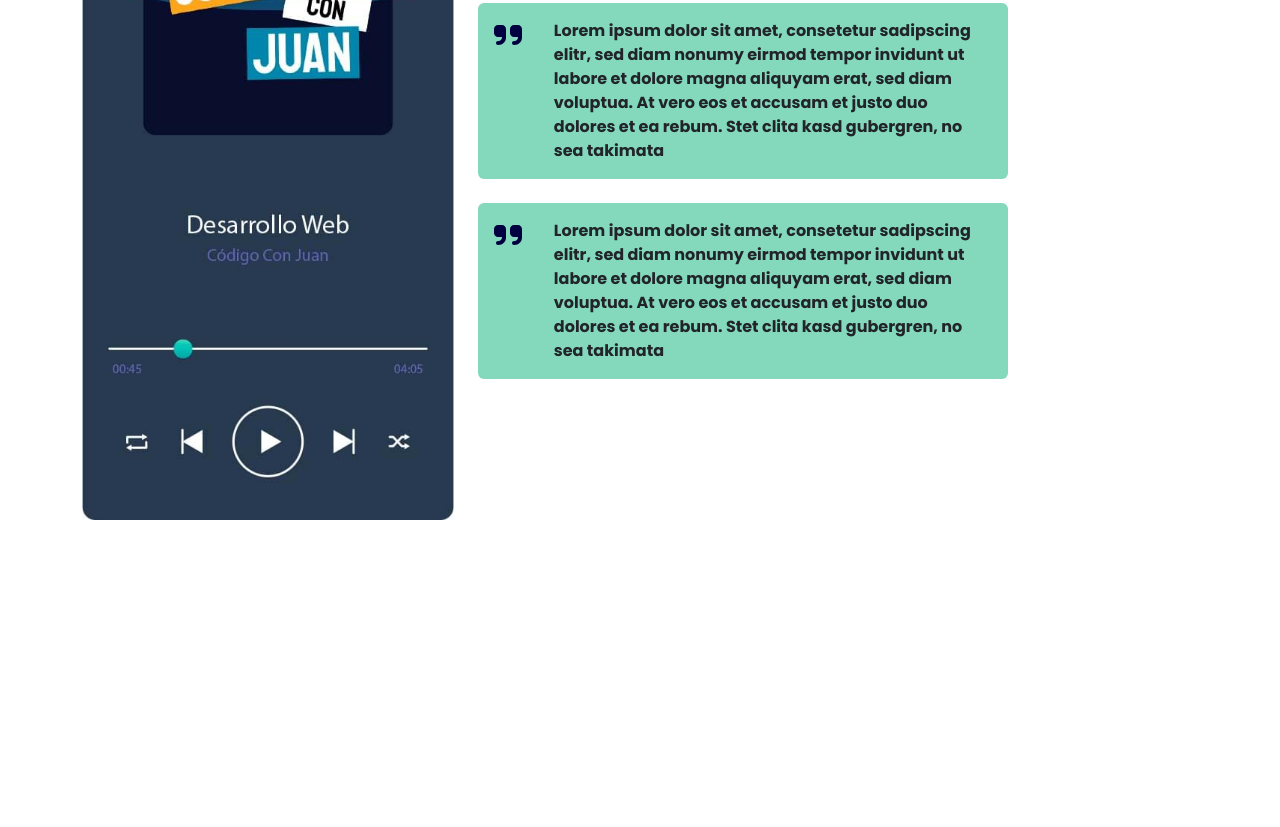
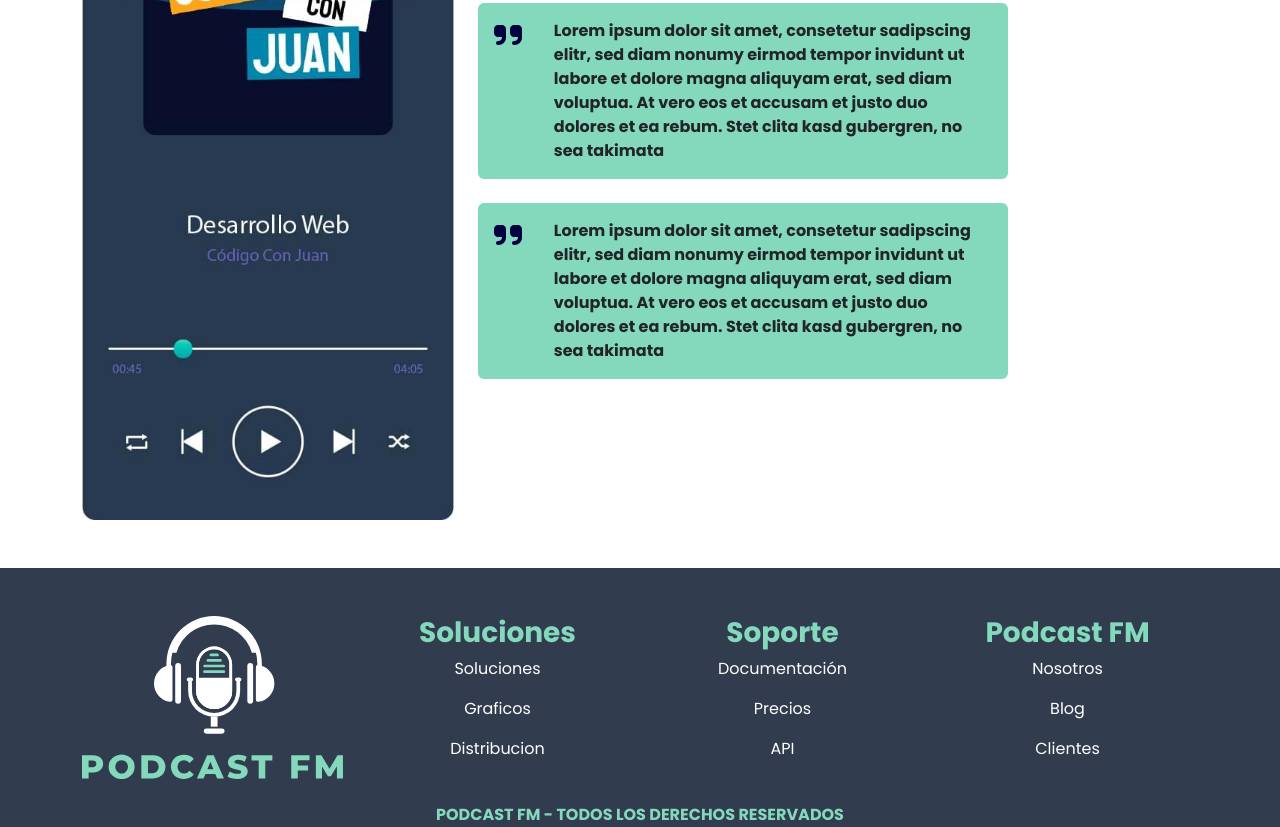
Before and after one commit to AlanAltamiranoH1504/PodcastFM_BootStrap_SASS, a website: page index.html in a window 1280 px wide. Shown: the part 3759-4586 px from the top of the page. Before the commit the page ends 4327 px from the top, so only its background shows below. Drawn offline with Linux system fonts and the light colour scheme.

Commit message:
feat: add footer section

```diff
--- a/index.html
+++ b/index.html
@@ -121,6 +121,7 @@
     </div>
 </div>
 
+<!--Seccion de testimoniales-->
 <div class="container-xl py-5">
     <div class="row">
         <div class="col-md-10">
@@ -133,33 +134,42 @@
                     <div class="bg-primary rounded d-flex">
                         <div class="px-3 py-3">
                             <svg xmlns="http://www.w3.org/2000/svg" height="32" width="28" viewBox="0 0 448 512">
-                                <path fill="#000040" d="M448 296c0 66.3-53.7 120-120 120l-8 0c-17.7 0-32-14.3-32-32s14.3-32 32-32l8 0c30.9 0 56-25.1 56-56l0-8-64 0c-35.3 0-64-28.7-64-64l0-64c0-35.3 28.7-64 64-64l64 0c35.3 0 64 28.7 64 64l0 32 0 32 0 72zm-256 0c0 66.3-53.7 120-120 120l-8 0c-17.7 0-32-14.3-32-32s14.3-32 32-32l8 0c30.9 0 56-25.1 56-56l0-8-64 0c-35.3 0-64-28.7-64-64l0-64c0-35.3 28.7-64 64-64l64 0c35.3 0 64 28.7 64 64l0 32 0 32 0 72z"/>
+                                <path fill="#000040"
+                                      d="M448 296c0 66.3-53.7 120-120 120l-8 0c-17.7 0-32-14.3-32-32s14.3-32 32-32l8 0c30.9 0 56-25.1 56-56l0-8-64 0c-35.3 0-64-28.7-64-64l0-64c0-35.3 28.7-64 64-64l64 0c35.3 0 64 28.7 64 64l0 32 0 32 0 72zm-256 0c0 66.3-53.7 120-120 120l-8 0c-17.7 0-32-14.3-32-32s14.3-32 32-32l8 0c30.9 0 56-25.1 56-56l0-8-64 0c-35.3 0-64-28.7-64-64l0-64c0-35.3 28.7-64 64-64l64 0c35.3 0 64 28.7 64 64l0 32 0 32 0 72z"/>
                             </svg>
                         </div>
                         <div class="py-3 px-3 fw-bold">
-                            Lorem ipsum dolor sit amet, consetetur sadipscing elitr, sed diam nonumy eirmod tempor invidunt ut labore et dolore magna aliquyam erat, sed diam voluptua. At vero eos et accusam et justo duo dolores et ea rebum. Stet clita kasd gubergren, no sea takimata
+                            Lorem ipsum dolor sit amet, consetetur sadipscing elitr, sed diam nonumy eirmod tempor
+                            invidunt ut labore et dolore magna aliquyam erat, sed diam voluptua. At vero eos et accusam
+                            et justo duo dolores et ea rebum. Stet clita kasd gubergren, no sea takimata
                         </div>
                     </div>
                     <div>
                         <div class="bg-primary rounded d-flex mt-4">
                             <div class="px-3 py-3">
                                 <svg xmlns="http://www.w3.org/2000/svg" height="32" width="28" viewBox="0 0 448 512">
-                                    <path fill="#000040" d="M448 296c0 66.3-53.7 120-120 120l-8 0c-17.7 0-32-14.3-32-32s14.3-32 32-32l8 0c30.9 0 56-25.1 56-56l0-8-64 0c-35.3 0-64-28.7-64-64l0-64c0-35.3 28.7-64 64-64l64 0c35.3 0 64 28.7 64 64l0 32 0 32 0 72zm-256 0c0 66.3-53.7 120-120 120l-8 0c-17.7 0-32-14.3-32-32s14.3-32 32-32l8 0c30.9 0 56-25.1 56-56l0-8-64 0c-35.3 0-64-28.7-64-64l0-64c0-35.3 28.7-64 64-64l64 0c35.3 0 64 28.7 64 64l0 32 0 32 0 72z"/>
+                                    <path fill="#000040"
+                                          d="M448 296c0 66.3-53.7 120-120 120l-8 0c-17.7 0-32-14.3-32-32s14.3-32 32-32l8 0c30.9 0 56-25.1 56-56l0-8-64 0c-35.3 0-64-28.7-64-64l0-64c0-35.3 28.7-64 64-64l64 0c35.3 0 64 28.7 64 64l0 32 0 32 0 72zm-256 0c0 66.3-53.7 120-120 120l-8 0c-17.7 0-32-14.3-32-32s14.3-32 32-32l8 0c30.9 0 56-25.1 56-56l0-8-64 0c-35.3 0-64-28.7-64-64l0-64c0-35.3 28.7-64 64-64l64 0c35.3 0 64 28.7 64 64l0 32 0 32 0 72z"/>
                                 </svg>
                             </div>
                             <div class="py-3 px-3 fw-bold">
-                                Lorem ipsum dolor sit amet, consetetur sadipscing elitr, sed diam nonumy eirmod tempor invidunt ut labore et dolore magna aliquyam erat, sed diam voluptua. At vero eos et accusam et justo duo dolores et ea rebum. Stet clita kasd gubergren, no sea takimata
+                                Lorem ipsum dolor sit amet, consetetur sadipscing elitr, sed diam nonumy eirmod tempor
+                                invidunt ut labore et dolore magna aliquyam erat, sed diam voluptua. At vero eos et
+                                accusam et justo duo dolores et ea rebum. Stet clita kasd gubergren, no sea takimata
                             </div>
                         </div>
                     </div>
                     <div class="bg-primary rounded d-flex mt-4">
                         <div class="px-3 py-3">
                             <svg xmlns="http://www.w3.org/2000/svg" height="32" width="28" viewBox="0 0 448 512">
-                                <path fill="#000040" d="M448 296c0 66.3-53.7 120-120 120l-8 0c-17.7 0-32-14.3-32-32s14.3-32 32-32l8 0c30.9 0 56-25.1 56-56l0-8-64 0c-35.3 0-64-28.7-64-64l0-64c0-35.3 28.7-64 64-64l64 0c35.3 0 64 28.7 64 64l0 32 0 32 0 72zm-256 0c0 66.3-53.7 120-120 120l-8 0c-17.7 0-32-14.3-32-32s14.3-32 32-32l8 0c30.9 0 56-25.1 56-56l0-8-64 0c-35.3 0-64-28.7-64-64l0-64c0-35.3 28.7-64 64-64l64 0c35.3 0 64 28.7 64 64l0 32 0 32 0 72z"/>
+                                <path fill="#000040"
+                                      d="M448 296c0 66.3-53.7 120-120 120l-8 0c-17.7 0-32-14.3-32-32s14.3-32 32-32l8 0c30.9 0 56-25.1 56-56l0-8-64 0c-35.3 0-64-28.7-64-64l0-64c0-35.3 28.7-64 64-64l64 0c35.3 0 64 28.7 64 64l0 32 0 32 0 72zm-256 0c0 66.3-53.7 120-120 120l-8 0c-17.7 0-32-14.3-32-32s14.3-32 32-32l8 0c30.9 0 56-25.1 56-56l0-8-64 0c-35.3 0-64-28.7-64-64l0-64c0-35.3 28.7-64 64-64l64 0c35.3 0 64 28.7 64 64l0 32 0 32 0 72z"/>
                             </svg>
                         </div>
                         <div class="py-3 px-3 fw-bold">
-                            Lorem ipsum dolor sit amet, consetetur sadipscing elitr, sed diam nonumy eirmod tempor invidunt ut labore et dolore magna aliquyam erat, sed diam voluptua. At vero eos et accusam et justo duo dolores et ea rebum. Stet clita kasd gubergren, no sea takimata
+                            Lorem ipsum dolor sit amet, consetetur sadipscing elitr, sed diam nonumy eirmod tempor
+                            invidunt ut labore et dolore magna aliquyam erat, sed diam voluptua. At vero eos et accusam
+                            et justo duo dolores et ea rebum. Stet clita kasd gubergren, no sea takimata
                         </div>
                     </div>
                 </div>
@@ -167,5 +177,45 @@
         </div>
     </div>
 </div>
+<!--Seccion de footer-->
+<footer class="footer bg-secondary pt-5">
+    <div class="container-xl">
+        <div class="row">
+            <div class="col-md-3">
+                <img src="build/img/logo.svg">
+            </div>
+            <div class="col-md-3">
+                <h3 class="text-primary text-center">Soluciones</h3>
+                <ul class="list-group d-flex flex-column gap-3 list-unstyled">
+                    <li class="text-center"><a href="#" class="text-white text-decoration-none">Soluciones</a></li>
+                    <li class="text-center"><a href="#" class="text-white text-decoration-none">Graficos</a> </li>
+                    <li class="text-center"><a href="#" class="text-white text-decoration-none">Distribucion</a> </li>
+                </ul>
+            </div>
+            <div class="col-md-3">
+                <h3 class="text-primary text-center">Soporte</h3>
+                <ul class="list-group d-flex flex-column gap-3 list-unstyled">
+                    <li class="text-center"><a href="#" class="text-white text-decoration-none">Documentación</a> </li>
+                    <li class="text-center"><a href="#" class="text-white text-decoration-none">Precios</a> </li>
+                    <li class="text-center"><a href="#" class="text-white text-decoration-none">API</a> </li>
+                </ul>
+            </div>
+            <div class="col-md-3">
+                <h3 class="text-primary text-center">Podcast FM</h3>
+                <ul class="list-group d-flex flex-column gap-3 list-unstyled">
+                    <li class="text-center"><a href="#" class="text-white text-decoration-none">Nosotros</a> </li>
+                    <li class="text-center"><a href="#" class="text-white text-decoration-none">Blog</a> </li>
+                    <li class="text-center"><a href="#" class="text-white text-decoration-none">Clientes</a> </li>
+                </ul>
+            </div>
+        </div>
+    </div>
+    <div class="container-xl">
+        <div class="row">
+            <div class="col-md-12 d-flex justify-content-center mt-4">
+                <strong class="text-primary text-uppercase text-center">Podcast FM - Todos los Derechos Reservados</strong>
+            </div>
+        </div>
+    </div>
 </body>
 </html>
```
Also changed, not shown: build/css/app.css.
